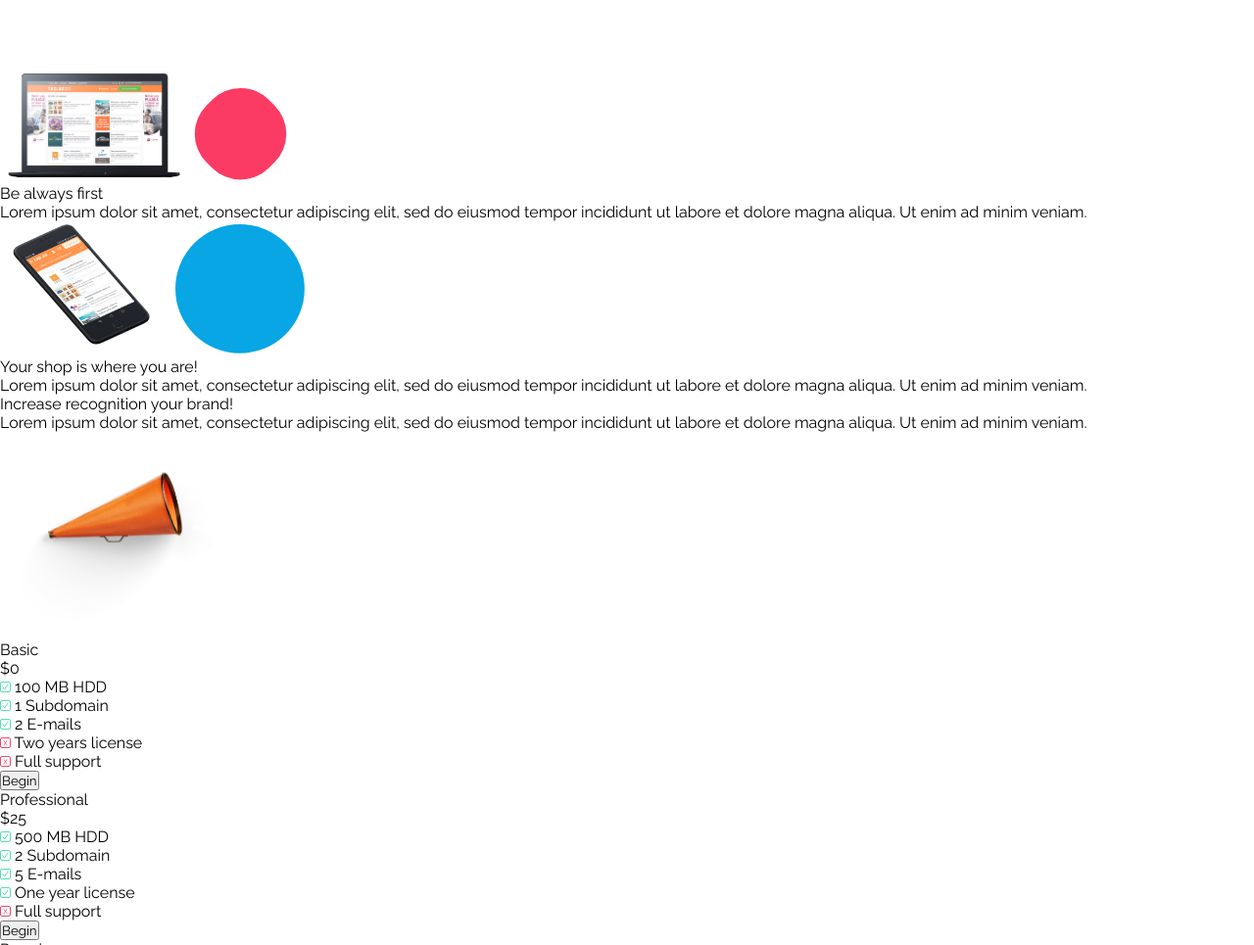
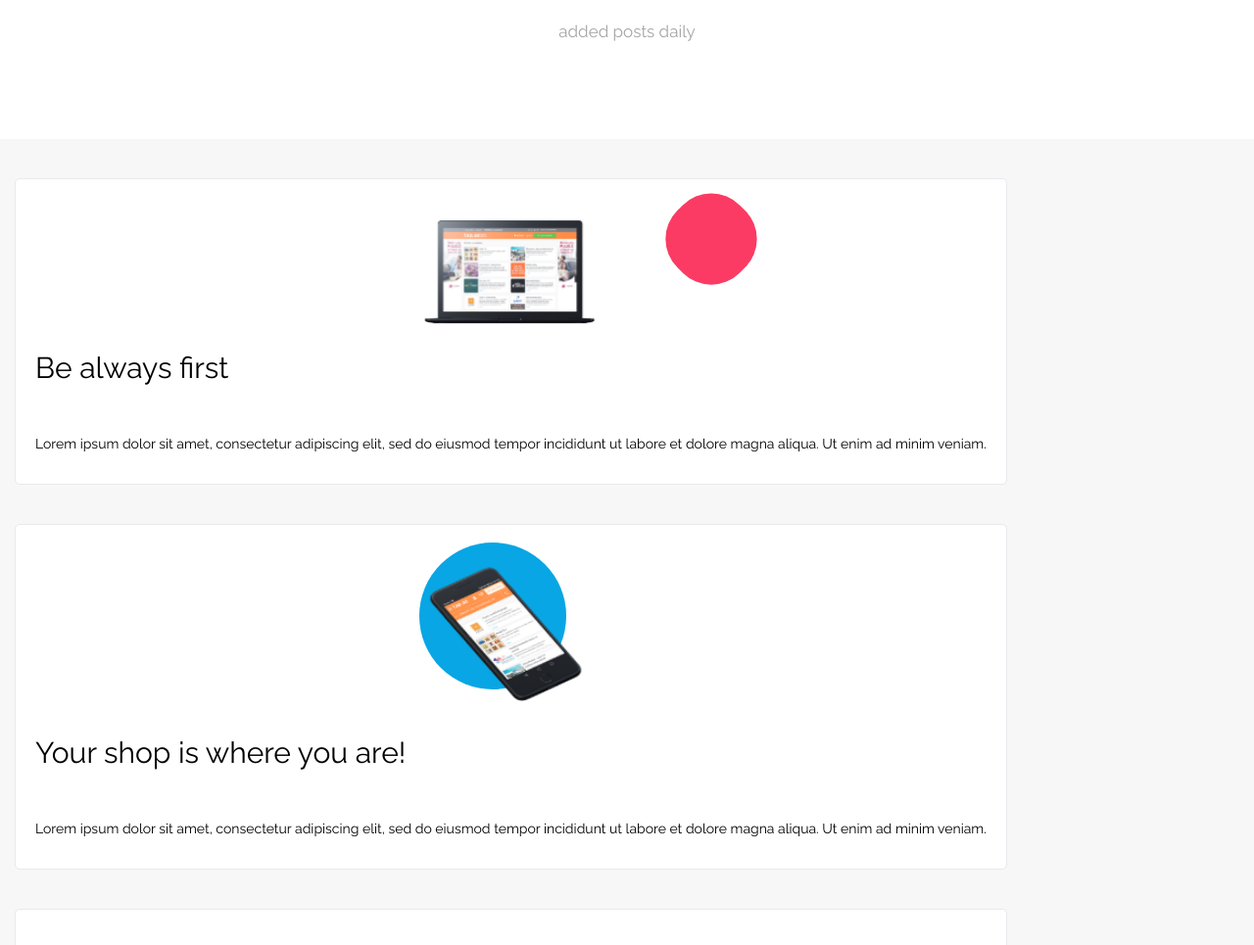
Before and after one commit to nicolascou/OxygenShop, a website: page index.html in a window 1280 px wide. Shown: the part 1835-2800 px from the top of the page at 98% size. Drawn offline with Linux system fonts and the light colour scheme.

Commit message:
add content styles

```diff
--- a/index.html
+++ b/index.html
@@ -79,19 +79,15 @@
 
     <section class="content">
       <div class="content__box">
-        <img class="content__box__image" src="img/macbook2.png" alt="">
-        <svg class="content__box__red-circle" width="95" height="95" viewBox="0 0 95 95" fill="none" xmlns="http://www.w3.org/2000/svg">
-          <rect x="-16.22" y="47.7245" width="90.12" height="90.12" rx="41" transform="rotate(-45 -16.22 47.7245)" fill="#FB3B64"/>
-        </svg>
+        <div class="content__box__image content__box__image--macbook"></div>
+        <div class="content__box__red-circle"></div>
         <p class="content__box__title">Be always first</p>
         <p class="content__box__text">Lorem ipsum dolor sit amet, consectetur adipiscing elit, sed do eiusmod tempor incididunt ut labore et dolore magna aliqua. Ut enim ad minim veniam.</p>
       </div>
 
       <div class="content__box">
-        <img class="content__box__image" src="img/iphone.png" alt="">
-        <svg width="132" height="132" viewBox="0 0 132 132" fill="none" xmlns="http://www.w3.org/2000/svg">
-          <ellipse cx="65.94" cy="65.85" rx="65.94" ry="65.85" fill="#08A6E4"/>
-        </svg>
+        <div class="content__box__image content__box__image--iphone"></div>
+        <div class="content__box__blue-circle"></div>
         <p class="content__box__title">Your shop is where you are!</p>
         <p class="content__box__text">Lorem ipsum dolor sit amet, consectetur adipiscing elit, sed do eiusmod tempor incididunt ut labore et dolore magna aliqua. Ut enim ad minim veniam.</p>
       </div>
@@ -99,9 +95,10 @@
       <div class="content__box">
         <p class="content__box__title">Increase recognition your brand!</p>
         <p class="content__box__text">Lorem ipsum dolor sit amet, consectetur adipiscing elit, sed do eiusmod tempor incididunt ut labore et dolore magna aliqua. Ut enim ad minim veniam.</p>
-        <div class="content__box__rect">
-          <img class="content__box__rect__image" src="img/trumpet.png" alt="">
-        </div>
+      </div>
+
+      <div class="content__rect">
+        <img class="content__rect__image" src="img/trumpet.png" alt="">
       </div>
     </section>
 
--- a/sass/styles.scss
+++ b/sass/styles.scss
@@ -80,7 +80,6 @@ body {
   }
 
   &__subtitle {
-    display: inline-block;
     font-size: 16px;
     margin: 0 30px;
     margin-bottom: 50px;
@@ -138,3 +137,93 @@ body {
     }
   }
 }
+
+.content {
+  background-color: #F7F7F7;
+  padding-top: 20px;
+  padding-bottom: 40px;
+
+  &__box {
+    display: inline-block;
+    margin: 20px 15px;
+    border: 1px solid #E8E9ED;
+    border-radius: 5px;
+    background-color: white;
+    padding: 30px 20px;
+    position: relative;
+
+    &__image {
+      display: block;
+      position: relative;
+      margin-top: 10px;
+      margin-bottom: 25px;
+      background-size: contain;
+      background-repeat: no-repeat;
+      background-position: center;
+      height: 110px;
+      z-index: 2;
+
+      &--macbook {
+        background-image: url(img/macbook2.png);
+      }
+      &--iphone {
+        background-image: url(img/iphone.png);
+        height: 150px;
+      }
+    }
+
+    &__red-circle {
+      position: absolute;
+      background: #FB3B64;
+      border-radius: 41px;
+      transform: rotate(-45deg);
+      width: 90.12px;
+      height: 90.12px;
+      right: 20vw;
+      top: 5%;
+      z-index: 1;
+    }
+
+    &__blue-circle {
+      position: absolute;
+      top: 5%;
+      left: 50%;
+      transform: translateX(-62%);
+      background: #08A6E4;
+      border-radius: 50%;
+      height: 150px;
+      width: 150px;
+    }
+
+    &__title {
+      font-weight: 400;
+      font-size: 30px;
+      line-height: 35px;
+      margin-bottom: 50px;
+    }
+
+    &__text {
+      font-weight: 400;
+      font-size: 14px;
+      line-height: 150%;
+      color: black;
+    }
+  }
+
+  &__rect {
+    margin: 0 15px;
+    margin-top: -25px;
+    position: relative;
+    z-index: 5;
+    height: 200px;
+    background: #55DFB4;
+    border: 1px solid #E8E9ED;
+    border-radius: 5px;
+
+    &__image {
+      position: absolute;
+      top: 10%;
+      left: 10%;
+    }
+  }
+}
```
Also changed, not shown: styles.css.
